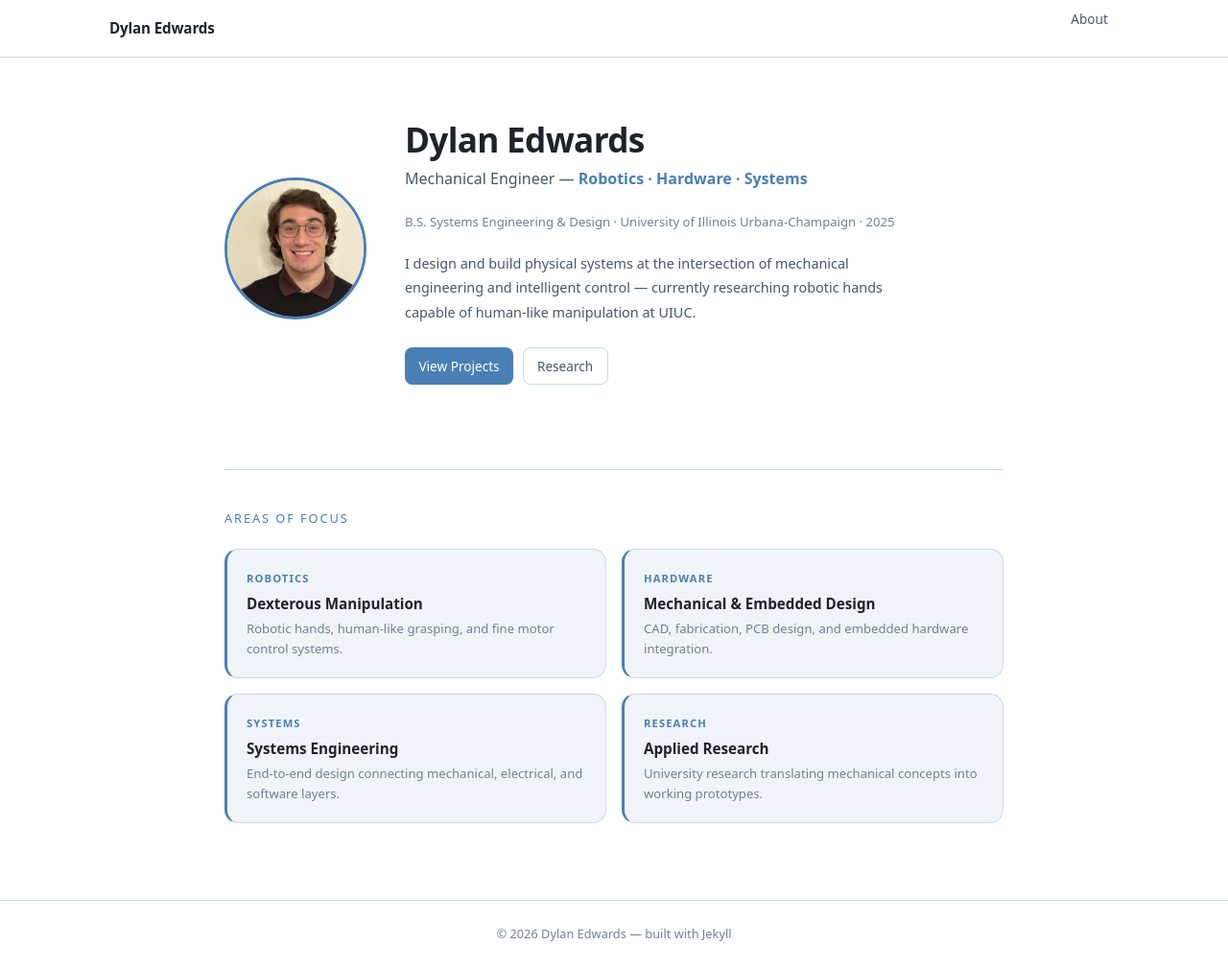
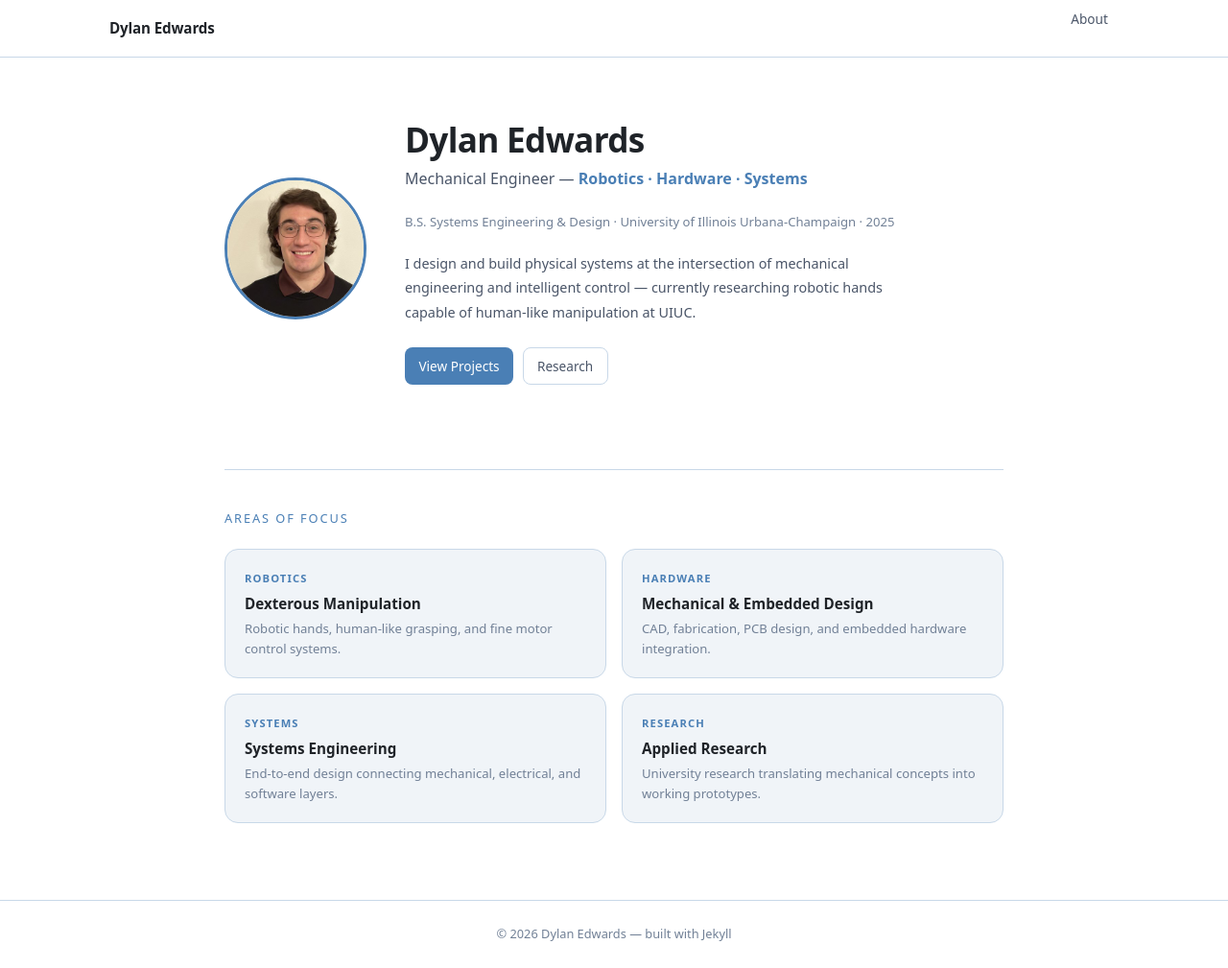
Before and after one commit to DylanEdwards02/DylanEdwards02.github.io, a Jekyll site: the page built from index.md, in a window 1280 px wide and 1009 px high. Shown: the whole window at 96% size. Built offline with Jekyll 4.4.1, drawn with Linux system fonts in a browser that asks for light colours.

Commit message:
Update style.css

```diff
--- a/assets/css/style.css
+++ b/assets/css/style.css
@@ -309,10 +309,7 @@ main {
 
 .highlight-card {
   background: var(--bg-2);
-  border-top: 1px solid var(--border);
-  border-right: 1px solid var(--border);
-  border-bottom: 1px solid var(--border);
-  border-left: 3px solid var(--accent);
+  border: 1px solid var(--border);
   border-radius: var(--radius-lg);
   padding: 1.25rem;
   transition: border-color 0.2s;
```
